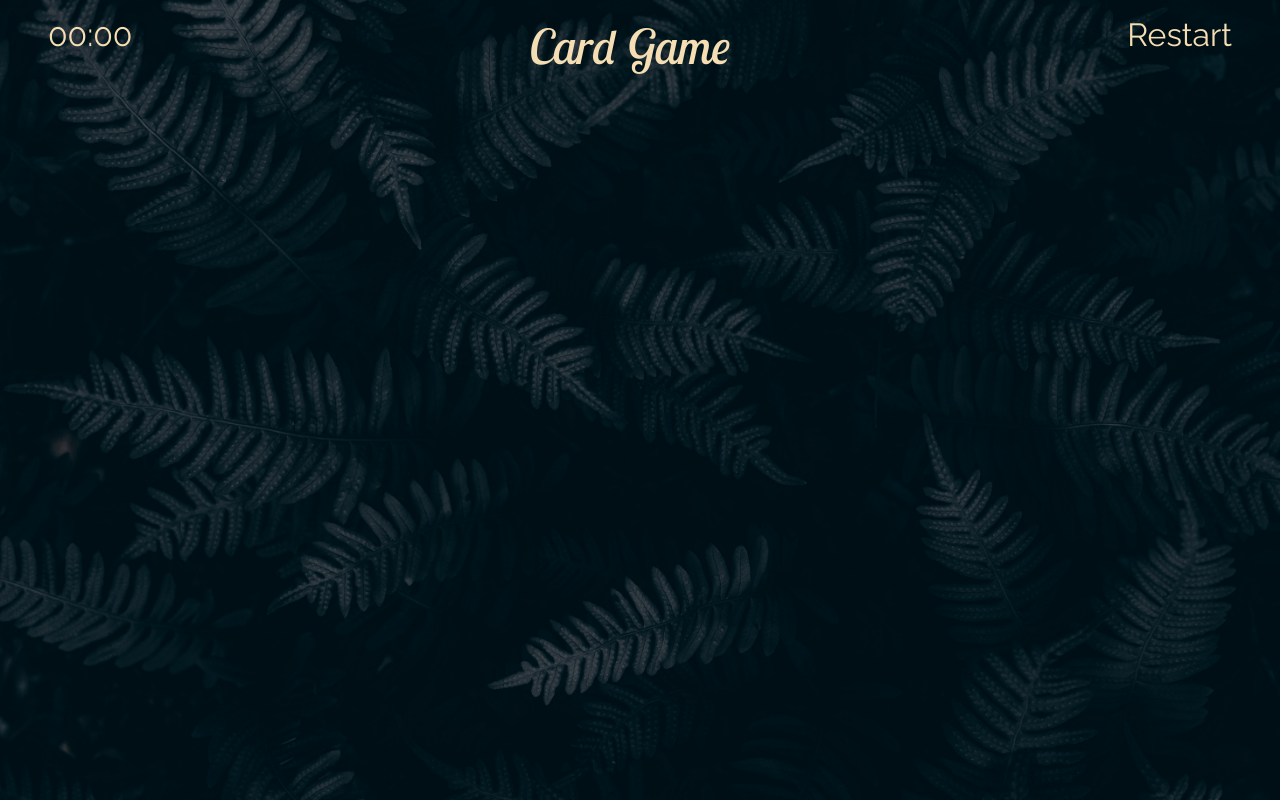
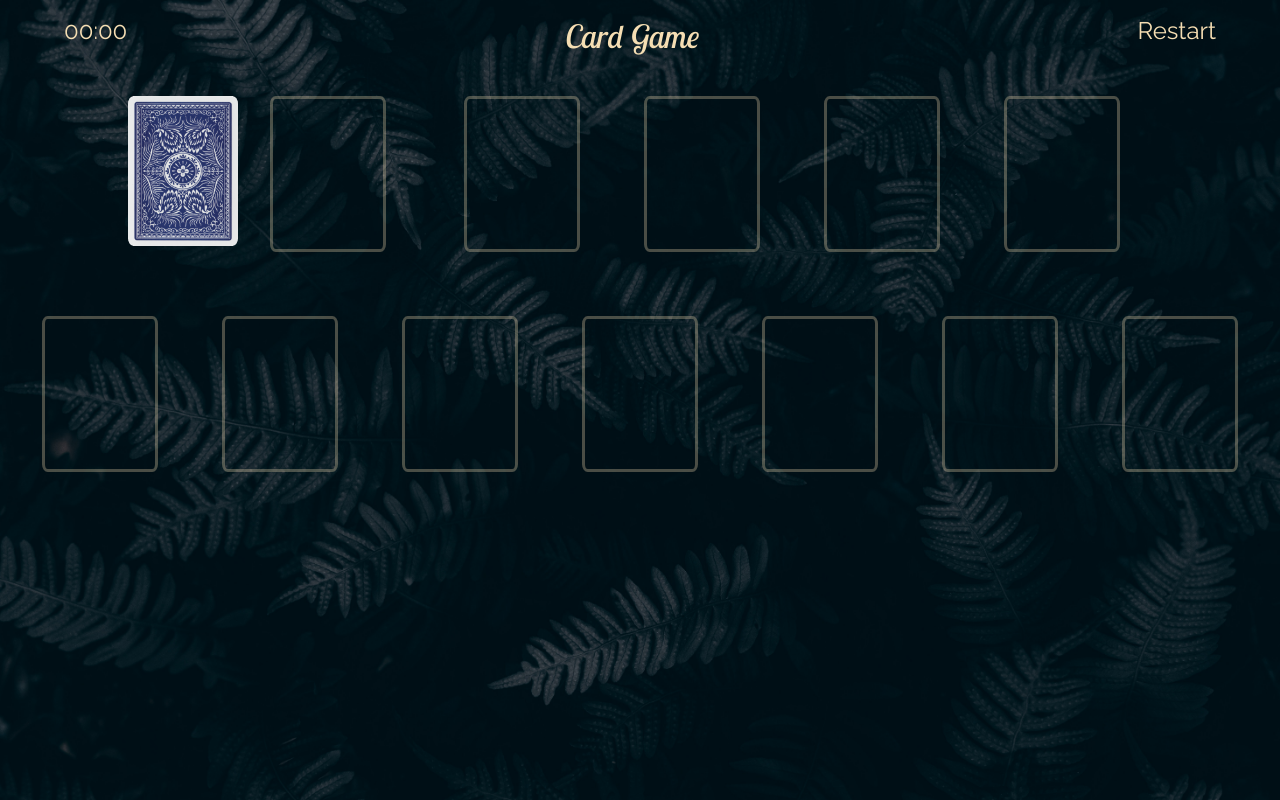
Before and after one commit to Rockefay/Card-Game, a React (Create React App) app: page /game in a window 1280 px wide. Built offline with nearby package versions, Linux system fonts and the light colour scheme.

Commit message:
Add layout on game page

```diff
--- a/src/Assets/Styles/styles.css
+++ b/src/Assets/Styles/styles.css
@@ -55,13 +55,76 @@ body {
   width: 100vw;
 }
 .NavBar .timer {
-  margin: 1rem auto 0 3rem;
+  font-size: 1.5rem;
+  margin: 1rem auto 0 4rem;
 }
 .NavBar .logo {
   font-family: "Lobster Two", cursive;
   font-size: 3rem;
+  font-size: 2rem;
   margin: 1rem auto 0 auto;
 }
 .NavBar .restart {
-  margin: 1rem 3rem 0 auto;
+  font-size: 1.5rem;
+  margin: 1rem 4rem 0 auto;
+}
+
+.Cards .first-row {
+  display: flex;
+  margin-top: 3rem;
+}
+.Cards .first-row .pile {
+  width: -webkit-max-content;
+  width: -moz-max-content;
+  width: max-content;
+  height: -webkit-max-content;
+  height: -moz-max-content;
+  height: max-content;
+  cursor: pointer;
+}
+.Cards .first-row .pile > img {
+  margin-left: 8rem;
+  height: 150px;
+  width: 110px;
+  border: 0.2rem solid rgba(245, 222, 179, 0.3);
+  border-radius: 5%;
+  border: none;
+}
+.Cards .first-row .preview {
+  height: 150px;
+  width: 110px;
+  border: 0.2rem solid rgba(245, 222, 179, 0.3);
+  border-radius: 5%;
+  margin-left: 2rem;
+  margin-right: auto;
+}
+.Cards .first-row .goals {
+  display: flex;
+  width: -webkit-fit-content;
+  width: -moz-fit-content;
+  width: fit-content;
+  margin-left: auto;
+  margin-right: 8rem;
+}
+.Cards .first-row .goals div {
+  height: 150px;
+  width: 110px;
+  border: 0.2rem solid rgba(245, 222, 179, 0.3);
+  border-radius: 5%;
+  margin: 0 2rem;
+}
+.Cards .second-row {
+  display: flex;
+  flex-direction: row;
+  width: -webkit-fit-content;
+  width: -moz-fit-content;
+  width: fit-content;
+  margin: 4rem auto 0 auto;
+}
+.Cards .second-row .column {
+  height: 150px;
+  width: 110px;
+  border: 0.2rem solid rgba(245, 222, 179, 0.3);
+  border-radius: 5%;
+  margin: 0 2rem;
 }/*# sourceMappingURL=styles.css.map */
--- a/src/Assets/Styles/styles.scss
+++ b/src/Assets/Styles/styles.scss
@@ -48,13 +48,62 @@ body {
   width: 100vw;
 
   .timer {
-    margin: 1rem auto 0 3rem;
+    font-size: 1.5rem;
+    margin: 1rem auto 0 4rem;
   }
   .logo {
     @include logo;
+    font-size: 2rem;
     margin: 1rem auto 0 auto;
   }
   .restart {
-    margin: 1rem 3rem 0 auto;
+    font-size: 1.5rem;
+    margin: 1rem 4rem 0 auto;
   }
 }
+
+.Cards {
+  .first-row {
+    display: flex;
+    margin-top: 3rem;
+    .pile {
+      width: max-content;
+      height: max-content;
+      cursor: pointer;
+      & > img {
+        margin-left: 8rem;
+        @include card-dimensions;
+        border: none;
+      }
+    }
+
+    .preview {
+      @include card-dimensions;
+      margin-left: 2rem;
+      margin-right: auto;
+    }
+
+    .goals {
+      display: flex;
+      width: fit-content;
+      margin-left: auto;
+      margin-right: 8rem;
+      div {
+        @include card-dimensions;
+        margin: 0 2rem;
+      }
+    }
+  }
+
+  .second-row {
+    display: flex;
+    flex-direction: row;
+    width: fit-content;
+    margin: 4rem auto 0 auto;
+
+    .column {
+      @include card-dimensions;
+      margin: 0 2rem;
+    }
+  }
+}
--- /dev/null
+++ b/src/Components/Cards.jsx
@@ -0,0 +1,31 @@
+import React from "react";
+
+function Cards() {
+  return (
+    <div className="Cards">
+      <div className="first-row">
+        <div className="pile">
+          <img src={require("../Assets/Images/back.png")} alt="back" />
+        </div>
+        <div className="preview"></div>
+        <div className="goals">
+          <div className="hearts"></div>
+          <div className="clubs"></div>
+          <div className="diamonds"></div>
+          <div className="spades"></div>
+        </div>
+      </div>
+      <div className="second-row">
+        <div className="column"></div>
+        <div className="column"></div>
+        <div className="column"></div>
+        <div className="column"></div>
+        <div className="column"></div>
+        <div className="column"></div>
+        <div className="column"></div>
+      </div>
+    </div>
+  );
+}
+
+export default Cards;
--- a/src/Pages/Game.jsx
+++ b/src/Pages/Game.jsx
@@ -1,10 +1,12 @@
 import React from "react";
+import Cards from "../Components/Cards";
 import NavBar from "../Components/NavBar";
 
 function Game() {
   return (
     <div className="Game">
       <NavBar />
+      <Cards />
     </div>
   );
 }
```
Also changed, not shown: src/Assets/Styles/_mixins.scss (+7 -0 lines), 1 other file (tests, documents, lock files or other folders).
